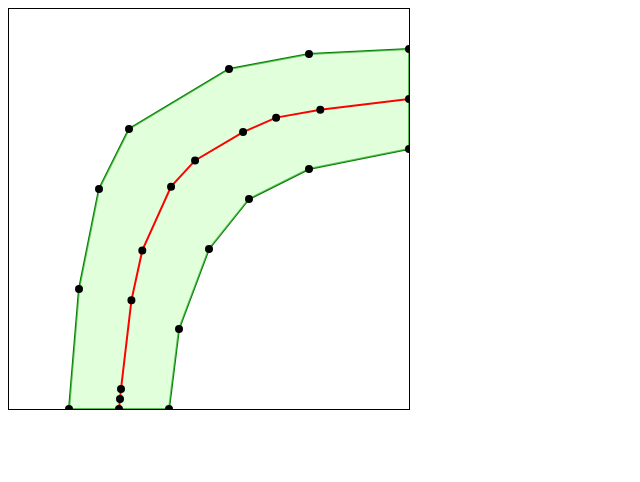
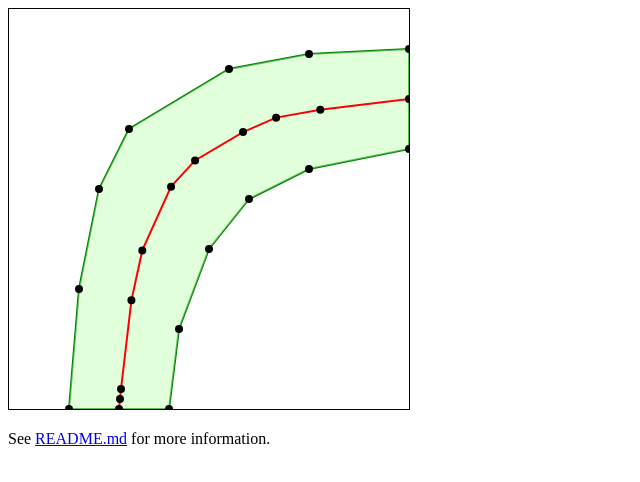
Before and after one commit to sunjay/pathgenerator, a plain HTML site: page index.html in a window 1280 px wide. Shown: the whole page, without its empty margins (0-640 px from the left). Drawn offline with Linux system fonts and the light colour scheme.

Commit message:
Added README link

```diff
--- a/index.html
+++ b/index.html
@@ -7,6 +7,8 @@
 </head>
 <body>
   <canvas id='canvas' width='400' height='400'></canvas>
+
+  <p>See <a href='https://github.com/sunjay/pathgenerator/blob/gh-pages/README.md'>README.md</a> for more information.</p>
 
   <script type='text/javascript' src='js/point.js'></script>
   <script type='text/javascript' src='js/edge.js'></script>
```
